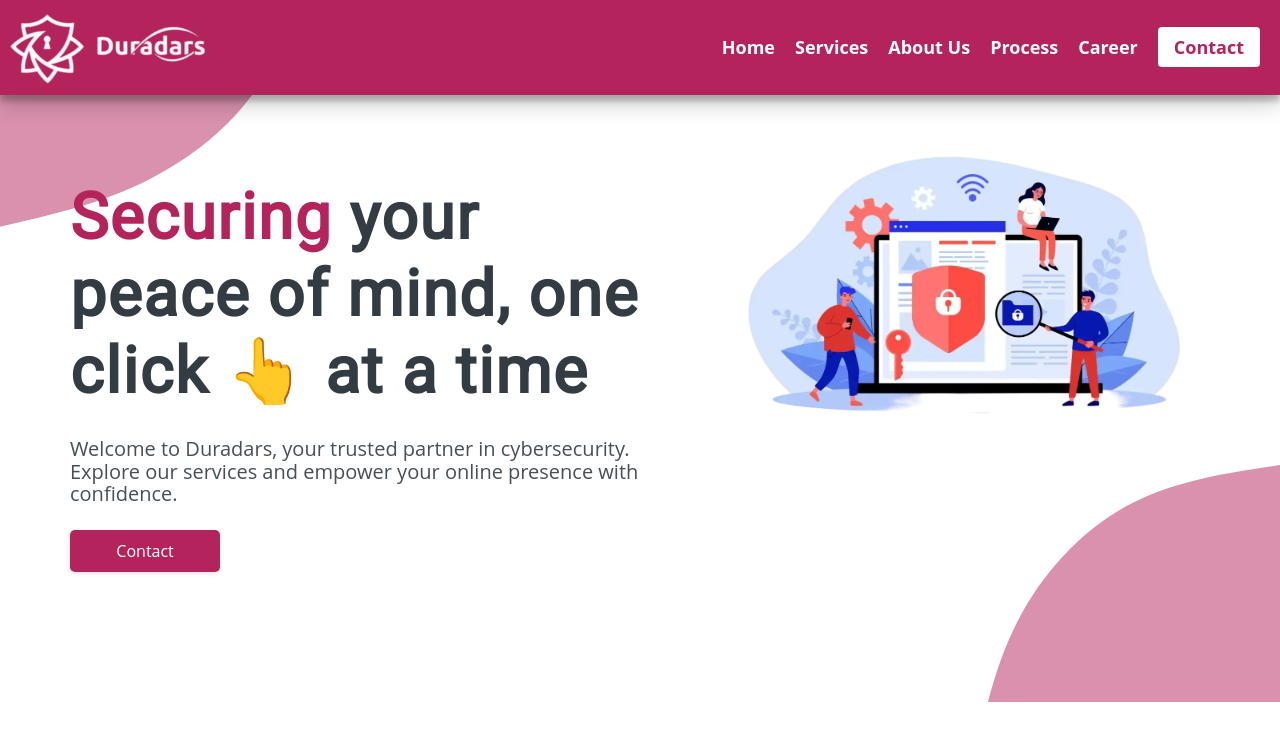
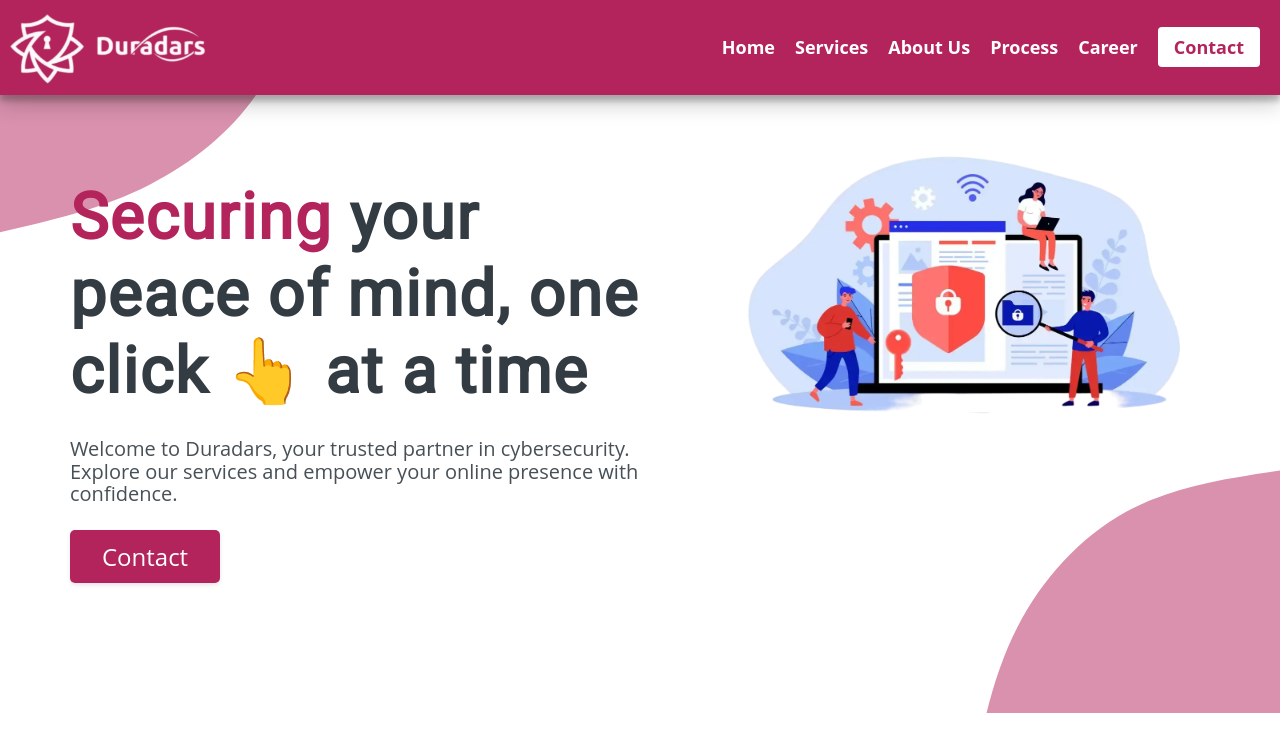
Before and after one commit to devasyarajguru/Duradars-website, a React (Vite) app: page / in a window 1280 px wide. Shown: the top 752 px of the page. Built offline with nearby package versions, Linux system fonts and the light colour scheme.

Commit message:
chore:Adding tough targets

```diff
--- a/src/Components/MainHero.jsx
+++ b/src/Components/MainHero.jsx
@@ -37,7 +37,7 @@ const MainHero = ({
               </h1>
               <p className="paragraph slide-left">{paragraph}</p>
               <Link to="/contact">
-                <button className="custom-button slide-left">Contact</button>
+                <button className="custom-button slide-left" style={{fontSize:"24px"}}>Contact</button>
               </Link>
             </div>
             {/* Hero Section content Ends */}
```
